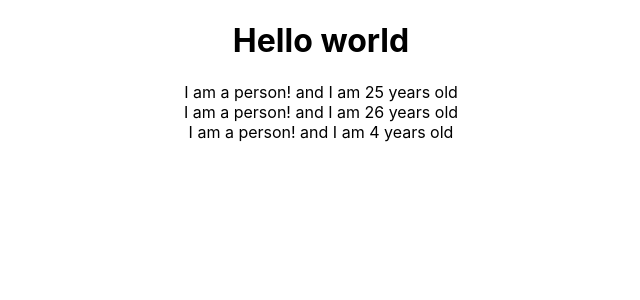
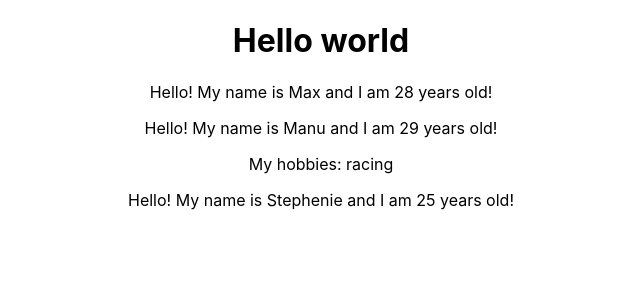
Before and after one commit to DalatCoder/learn-react-max, a React (Create React App) app in the folder 01.basic/: page / in a window 1280 px wide. Shown: the top 300 px of the page, without its empty margins (319-959 px from the left). Built offline with nearby package versions, Linux system fonts and the light colour scheme.

Commit message:
01.Props and children

```diff
--- a/01.basic/src/App.js
+++ b/01.basic/src/App.js
@@ -6,9 +6,11 @@
   return (
     <div className="App">
       <h1>Hello world</h1>
-      <Person />
-      <Person />
-      <Person />
+      <Person name="Max" age="28" />
+      <Person name="Manu" age="29">
+        My hobbies: racing
+      </Person>
+      <Person name="Stephenie" age="25" />
     </div>
   );
 }
--- a/01.basic/src/Person/Person.js
+++ b/01.basic/src/Person/Person.js
@@ -1,9 +1,13 @@
 import React from 'react';
 
-const Person = () => {
+const Person = props => {
+  console.log(props);
   return (
     <div>
-      I am a person! and I am {Math.floor(Math.random() * 30)} years old
+      <p>
+        Hello! My name is {props.name} and I am {props.age} years old!
+      </p>
+      <p>{props.children}</p>
     </div>
   );
 };
```
